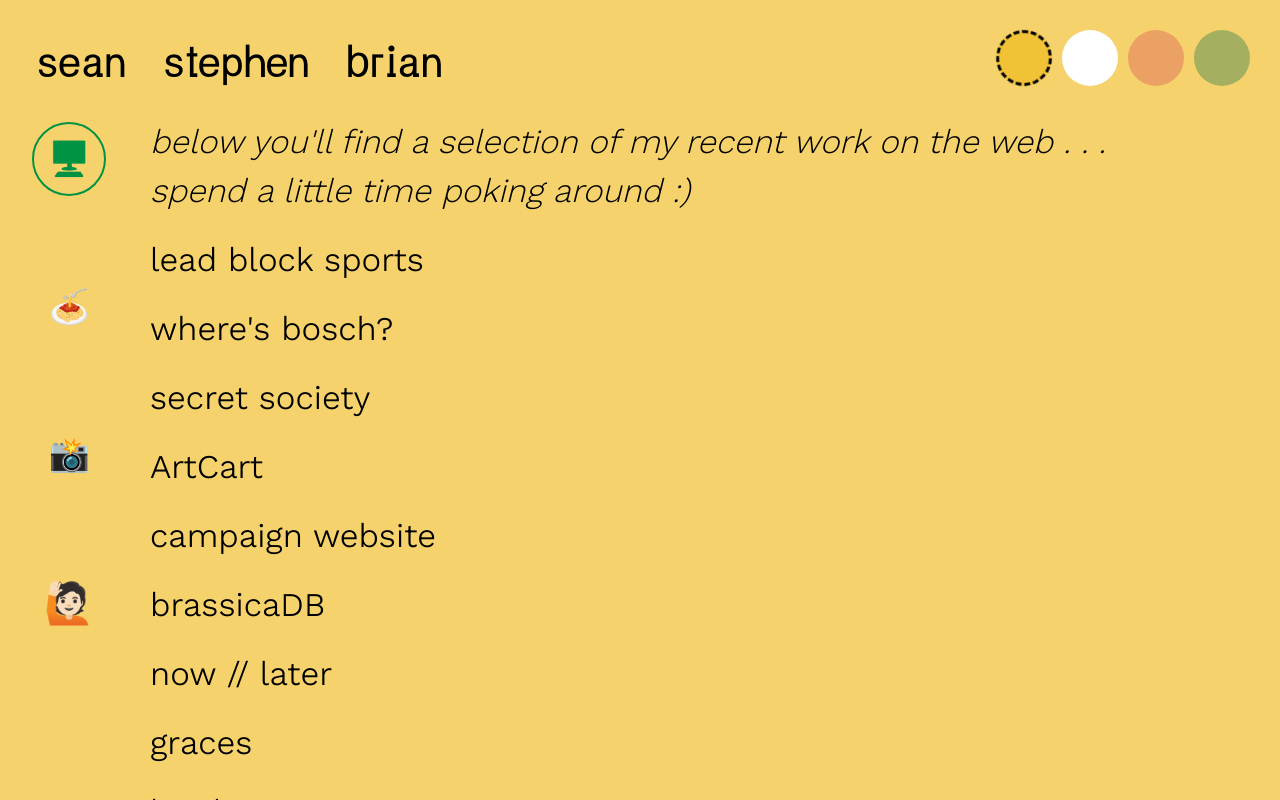
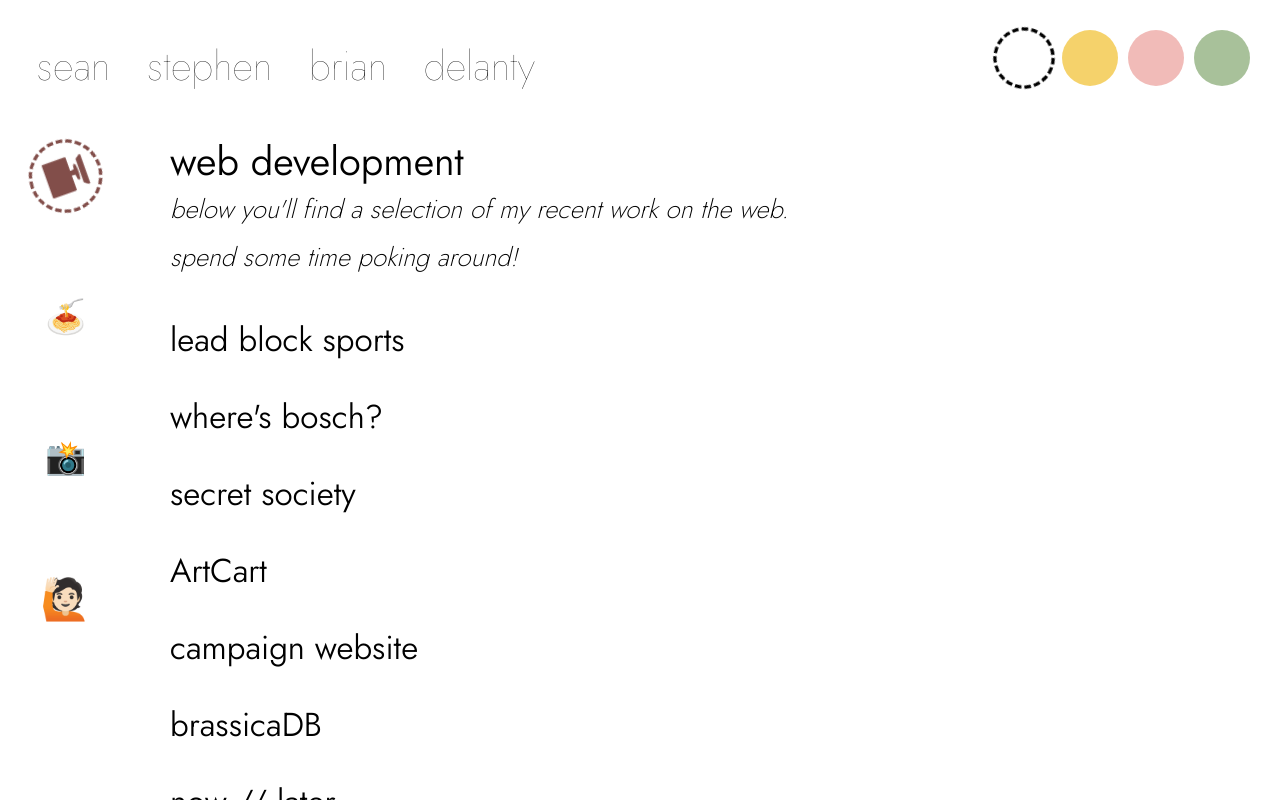
Before and after one commit to seanstephenbrian/portfolio, a React (Create React App) app in the folder client/: page / in a window 1280 px wide. Built offline with nearby package versions, Linux system fonts and the light colour scheme.

Commit message:
design and content tweaks

```diff
--- a/client/src/App.js
+++ b/client/src/App.js
@@ -11,12 +11,12 @@ import './styles/main.scss';
 function App() {
 
     const [bgColors] = useState({
+        white: '#ffffff',
         yellow: '#efb918a3',
-        white: '#ffffff',
         red: '#dd60576c',
         green: '#719a5a9b'
     });
-    const [currentBg, setCurrentBg] = useState(bgColors.yellow)
+    const [currentBg, setCurrentBg] = useState(bgColors.white)
     const [section, setSection] = useState('web');
 
     function updateSection(newSection) {
--- a/client/src/components/Food.js
+++ b/client/src/components/Food.js
@@ -10,12 +10,12 @@ import Pasta4 from '../assets/photos/pasta/pasta_4.jpg';
 export default function Food() {
     return (
         <section className='food'>
-            <p className='opening-mobile'>lately i've been working on making fresh pasta by hand :)</p>
+            <p className='opening-mobile'>i also make fresh pasta by hand</p>
             <div className='pasta-photos'>
                 <div className='top'>
                     <img className='egg-well' src={Pasta2} alt='eggs and flour to make fresh pasta'></img>
                     <div className='top-right'>
-                        <p className='opening-desktop'>lately i've been working on making fresh pasta by hand :)</p>
+                        <p className='opening-desktop'>i also make fresh pasta by hand</p>
                         <img className='boats' src={Pasta1} alt='pasta dishes'></img>
                     </div>
                 </div>
@@ -25,7 +25,7 @@ export default function Food() {
                 </div>
             </div>
             <p className='closing'>
-                i cook other things, too! <br/>
+                ...and i cook other things, too! <br/>
                 if you're interested, you can stay updated <a href='https://graces.website/' target='_blank' rel='noopener noreferrer'>here</a>.
             </p>
         </section>
--- a/client/src/components/Header.js
+++ b/client/src/components/Header.js
@@ -33,6 +33,7 @@ export default function Header(props) {
                     return <span className={`name-${index}`} key={uniqid()}>{name}</span>;
                 }) :
                 seanStephenBrian}
+                <span>delanty</span>
             </section>
         </header>
     )
--- a/client/src/components/Web.js
+++ b/client/src/components/Web.js
@@ -51,12 +51,13 @@ export default function Web(props) {
 
     return (
         <section className='web'>
+            <h1>web development</h1>
             <section className='web-intro'>
                 <p>
-                    below you'll find a selection of my recent work on the web . . .
+                    below you'll find a selection of my recent work on the web.
                 </p>
                 <p>
-                    spend a little time poking around :)
+                    spend some time poking around!
                 </p>
             </section>
             <section className='web-projects'>
--- a/client/src/styles/header.scss
+++ b/client/src/styles/header.scss
@@ -1,7 +1,7 @@
 .header {
-    font-family: 'Fairwall Sans';
     display: flex;
     padding: var(--padding);
+    font-weight: 100;
 
     .name {
         display: flex;
@@ -25,5 +25,9 @@
     header.header {
         padding-top: calc(2.75*var(--padding));
         justify-content: center;
+
+        .name {
+            gap: calc(0.6*var(--rvv));
+        }
     }
 }
--- a/client/src/styles/main.scss
+++ b/client/src/styles/main.scss
@@ -6,6 +6,12 @@
 @font-face {
     font-family: 'Helico';
     src: url('../assets/fonts/helico/Helico-Centrica-Roman.ttf');
+}
+
+@font-face {
+    font-family: 'Jost';
+    src: url('../assets/fonts/Jost-VariableFont_wght.ttf');
+    font-weight: 100 900;
 }
 
 @font-face {
@@ -50,10 +56,10 @@ time, mark, audio, video {
     --medium: calc(0.9*var(--rvv));
     --small: calc(0.7*var(--rvv));
 
-    --green: #009344;
+    --green: #719a5a;
     --gray: #949494;
-    --red: #CF2734;
-    --orange: #FF7901;
+    --red: #824E4A;
+    --orange: #dca500;
 }
 
 html,
@@ -67,8 +73,8 @@ body {
 }
 
 body {
-    font-family: 'Work Sans';
-    font-weight: 300;
+    font-family: 'Jost';
+    font-weight: 250;
     font-size: var(--large);
 }
 
--- a/client/src/styles/menu.scss
+++ b/client/src/styles/menu.scss
@@ -1,10 +1,19 @@
+@keyframes rotate {
+    from {
+        transform: rotate(0deg) scale(1.1);
+    } to {
+        transform: rotate(360deg) scale(1.1);
+    }
+}
+
 nav {
     margin-top: 20px;
     width: fit-content;
-    min-width: 110px;
+    min-width: 130px;
     overflow: hidden;
 
     ul {
+        margin: 10px 0;
         padding-left: calc(var(--padding) - 5px);
         list-style: none;
         display: flex;
@@ -14,42 +23,44 @@ nav {
         li {
             width: var(--large);
             height: var(--large);
-            padding: var(--nav-padding);
+            padding: calc(0.7*var(--nav-padding));
             display: flex;
             justify-content: center;
             align-items: center;
-            border: 2px solid transparent;
+            border: 3px solid transparent;
             border-radius: 50%;
             cursor: pointer;
-            transition: transform 12s linear;
+            transition: transform 0.1s ease-in-out;
         }
 
         li:not(.selected):hover {
-            transform: rotate(1080deg);
+            transform: scale(1.1);
         }
 
         li.selected {
+            transform: scale(1.1);
             color: transparent;
+            animation: rotate 18s linear 0s infinite reverse;
         }
 
         .web.selected {
-            border: 2px solid var(--green);
-            text-shadow: 0px 0px var(--green);
+            border: 3px dashed var(--red);
+            text-shadow: 0px 0px var(--red);
         }
 
         .food.selected {
-            border: 2px solid var(--gray);
+            border: 3px dashed var(--gray);
             text-shadow: 0px 0px var(--gray);
         }
 
         .photo.selected {
-            border: 2px solid var(--orange);
+            border: 3px dashed var(--orange);
             text-shadow: 0px 0px var(--orange);
         }
 
         .about.selected {
-            border: 2px solid blue;
-            text-shadow: 0 0 blue;
+            border: 3px dashed #719a5a;
+            text-shadow: 0 0 #719a5a;
         }
     }
 }
@@ -57,6 +68,7 @@ nav {
 @media screen and (max-width: 1000px) {
     nav {
         ul {
+            margin-top: 10px;
             padding: 0;
             flex-direction: row;
             width: 100vw;
--- a/client/src/styles/web.scss
+++ b/client/src/styles/web.scss
@@ -9,8 +9,14 @@
 .web {
     font-size: var(--medium);
 
+    h1 {
+        font-size: calc(1.2*var(--medium));
+        font-weight: 360;
+    }
+
     .web-intro {
-        margin-bottom: 30px;
+        font-size: var(--small);
+        margin-bottom: 40px;
         font-style: italic;
         display: flex;
         flex-direction: column;
```
Also changed, not shown: client/src/assets/fonts/Jost-VariableFont_wght.ttf (added).
